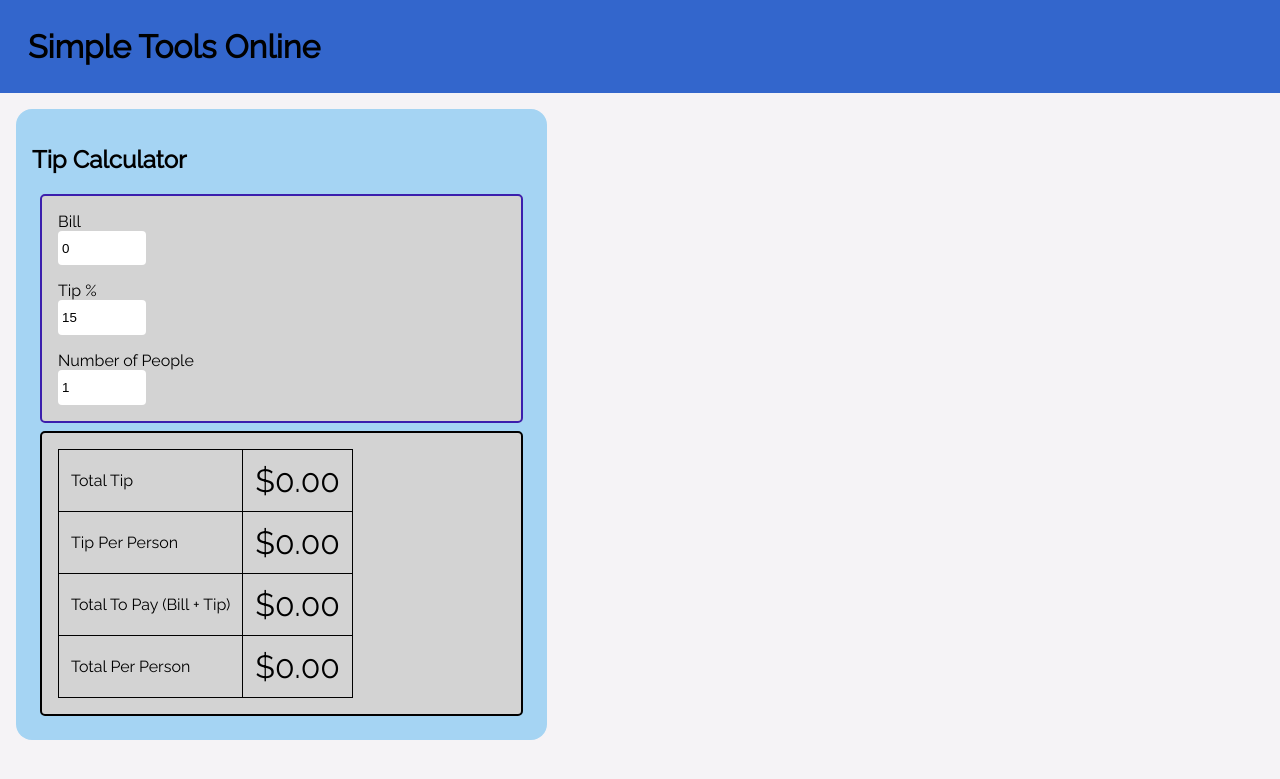
After one commit to PJ-Finlay/Simple-Tools-Online, a PHP site: page /tools/tip-calculator in a window 1280 px wide. The commit adds this page. Shown: the top 779 px of the page. Run offline with PHP 8.4, Linux system fonts and the light colour scheme.

Commit message:
Added Tip Calculator

```diff
--- a/index.php
+++ b/index.php
@@ -37,6 +37,7 @@
             <ul>
                 <li><a href="tools/random-number-generator">Random Number Generator</a></li>
                 <li><a href="tools/tally-keeper">Tally Keeper</a></li>
+                <li><a href="tools/tip-calculator">Tip Calculator</a></li>
                 <li><a href="tools/word-counter">Word Counter</a></li>
             </ul>
         </li>
--- a/js/script.js
+++ b/js/script.js
@@ -30,6 +30,12 @@ function outputResult(resultSelector,value,decimalPlaces){
     $(resultSelector).text(value.toFixed(decimalPlaces));
 }
 
+function moneyString(value){
+    return value = value.toLocaleString('en',{
+        style: 'currency',
+        currency: 'USD'
+    });
+}
 
 
 //*****General Functions*****
--- a/todo.txt
+++ b/todo.txt
@@ -37,7 +37,6 @@ Dice/Card Random Generator
 More Personal Finance Tools http://www.free-online-calculator-use.com/personal-finance-investing-calculators.html
 Baseball score keeper http://www.free-online-calculator-use.com/baseball-scorekeeper.html
 Combinations Calculator http://www.free-online-calculator-use.com/combination-calculator.html
-Quadratic Calculator
 
 
 SEO
--- a/tools/compound-interest-calculator.php
+++ b/tools/compound-interest-calculator.php
@@ -30,10 +30,7 @@ include($_SERVER['DOCUMENT_ROOT'].'/php/header.php');
                 n = Number($("#compoundFrequency").val());
                 t = Number($("#yearsToGrow").val());
                 var a = Math.pow(1 + r/n,n*t) * p; // A = P * (1 + r/n)^nt
-                a = a.toLocaleString('en',{
-                    style: 'currency',
-                    currency: 'USD'
-                });
+                a = moneyString(a);
                 $("#finalAmount").val(a)
             }
             setOnChangeListener(refreshResult);
--- /dev/null
+++ b/tools/tip-calculator.php
@@ -0,0 +1,68 @@
+<?php
+$toolName = "Tip Calculator";
+include($_SERVER['DOCUMENT_ROOT'].'/php/header.php');
+?>
+
+<article class="tool">
+    <h1>Tip Calculator</h1>
+
+    <fieldset>
+        <label for="bill">Bill</label><br>
+        <input type="number"  id="bill" min="0"><br>
+        <label for="tipPercentage">Tip %</label><br>
+        <input type="number"  id="tipPercentage" value="15" min="0"><br>
+        <label for="numberOfPeople">Number of People</label><br>
+        <input type="number"  id="numberOfPeople" value="1" min="1">
+    </fieldset>
+
+    <div class="outputContainer">
+        <table>
+            <tr>
+                <td><label for="totalTip">Total Tip</label></td>
+                <td><output id="totalTip"></output></td>
+            </tr>
+            <tr>
+                <td><label for="tipPerPerson">Tip Per Person</label></td>
+                <td><output id="tipPerPerson"></output></td>
+            </tr>
+            <tr>
+                <td><label for="totalToPay">Total To Pay (Bill + Tip)</label></td>
+                <td><output id="totalToPay"></output></td>
+            </tr>
+            <tr>
+                <td><label for="totalPerPerson">Total Per Person</label></td>
+                <td><output id="totalPerPerson"></output></td>
+            </tr>
+        </table>
+    </div>
+
+    <script>
+        $(document).ready(function(){
+            function refreshResult(){
+                var bill = Number($("#bill").val());
+                var tipPercentage = Number($("#tipPercentage").val());
+                var numberOfPeople = Number($("#numberOfPeople").val());
+
+                if(bill >= 0 && tipPercentage >= 0 && numberOfPeople > 0){
+                    var totalTip = bill * (tipPercentage / 100);
+                    $("#totalTip").val(moneyString(totalTip));
+                    var tipPerPerson = totalTip / numberOfPeople;
+                    $("#tipPerPerson").val(moneyString(tipPerPerson));
+                    var totalToPay = bill + totalTip;
+                    $("#totalToPay").val(moneyString(totalToPay));
+                    var totalPerPerson = totalToPay / numberOfPeople;
+                    $("#totalPerPerson").val(moneyString(totalPerPerson));
+                }else{
+                    $("#totalTip").val(moneyString(0));
+                    $("#tipPerPerson").val(moneyString(0));
+                    $("#totalToPay").val(moneyString(0));
+                    $("#totalPerPerson").val(moneyString(0));
+                }
+
+            }
+            setOnChangeListener(refreshResult);
+        });
+    </script>
+</article>
+
+<?php include($_SERVER['DOCUMENT_ROOT'].'/php/footer.php');?>
```
